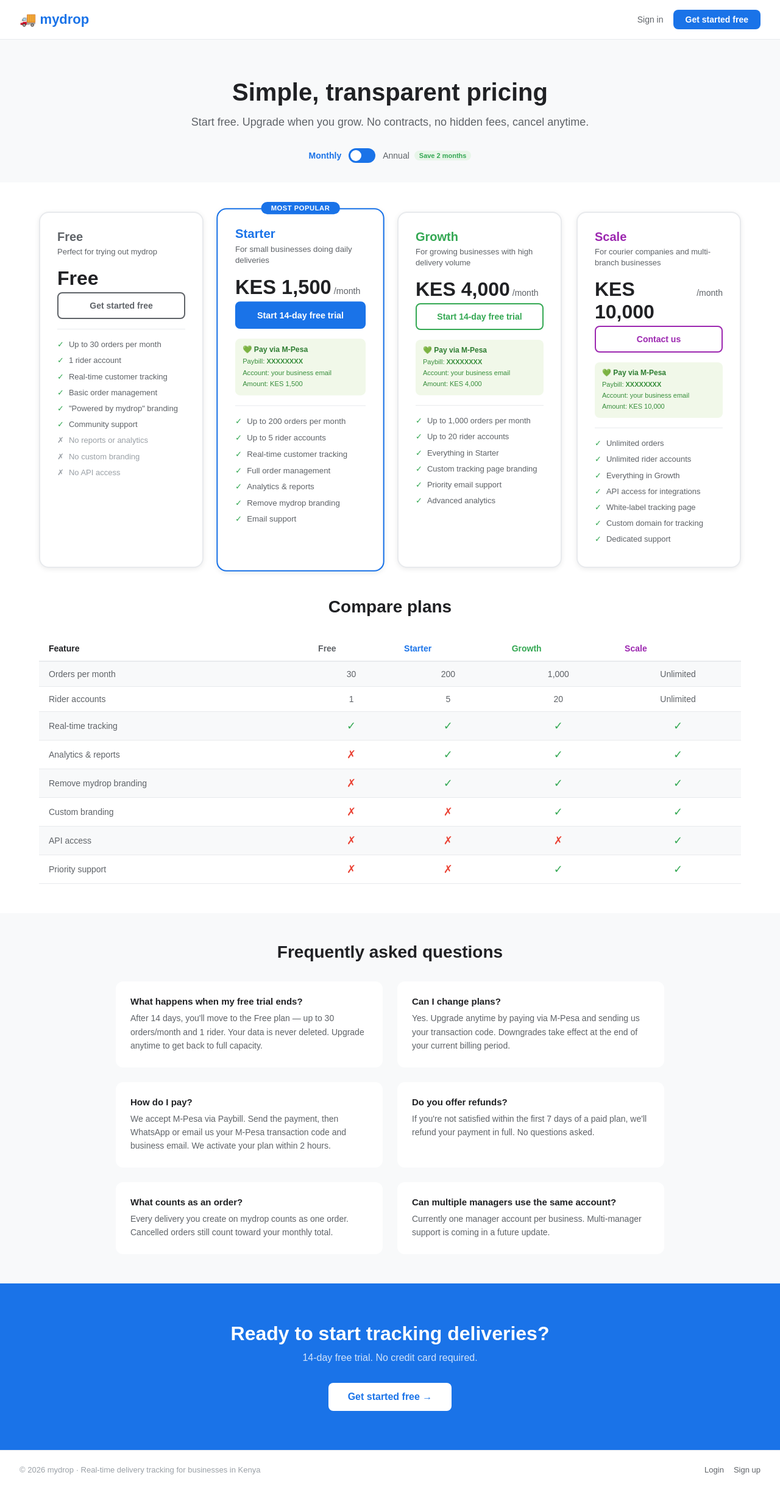
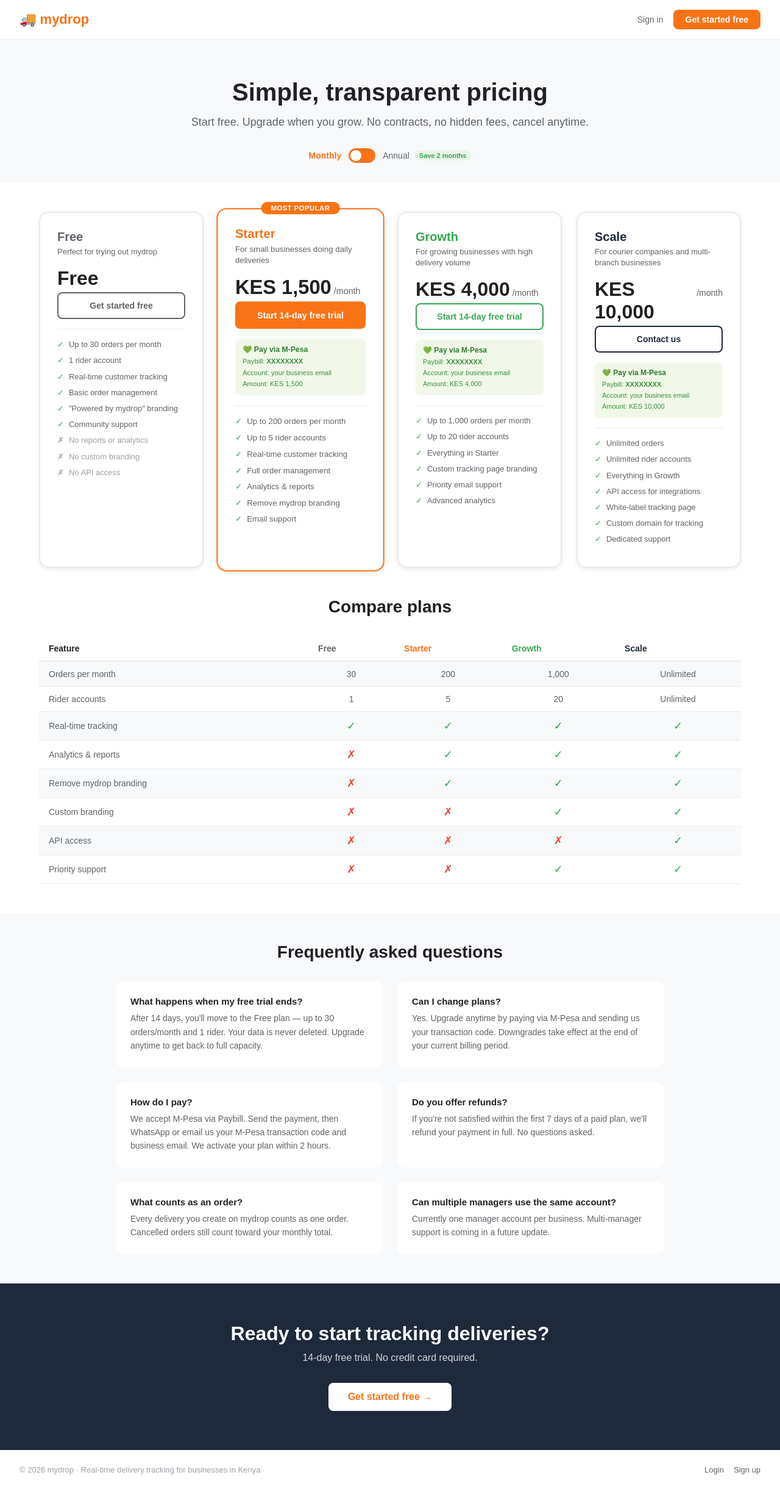
Before and after one commit to sam-scripter/my-drop, a React (Vite) app in the folder web/: page /pricing in a window 1280 px wide. Shown: the whole page at 61% size. Built offline with nearby package versions, Linux system fonts and the light colour scheme; no server answers.

Commit message:
update the pricing page colors

```diff
--- a/web/src/pages/PricingPage.jsx
+++ b/web/src/pages/PricingPage.jsx
@@ -41,7 +41,7 @@
     monthlyPrice: 1500,
     annualPrice: 15000,
     description: 'For small businesses doing daily deliveries',
-    color: '#1A73E8',
+    color: '#F97316',
     features: [
       'Up to 200 orders per month',
       'Up to 5 rider accounts',
@@ -82,7 +82,7 @@
     monthlyPrice: 10000,
     annualPrice: 100000,
     description: 'For courier companies and multi-branch businesses',
-    color: '#9C27B0',
+    color: '#1E293B',
     features: [
       'Unlimited orders',
       'Unlimited rider accounts',
@@ -146,7 +146,7 @@
         <div style={styles.toggle}>
           <span style={{
             ...styles.toggleLabel,
-            color: !isAnnual ? '#1A73E8' : '#5F6368',
+            color: !isAnnual ? '#F97316' : '#5F6368',
             fontWeight: !isAnnual ? '600' : '400',
           }}>
             Monthly
@@ -162,7 +162,7 @@
           </button>
           <span style={{
             ...styles.toggleLabel,
-            color: isAnnual ? '#1A73E8' : '#5F6368',
+            color: isAnnual ? '#F97316' : '#5F6368',
             fontWeight: isAnnual ? '600' : '400',
           }}>
             Annual
@@ -386,7 +386,7 @@
   logo: {
     fontSize: 22,
     fontWeight: 'bold',
-    color: '#1A73E8',
+    color: '#F97316',
     textDecoration: 'none',
   },
   headerLinks: {
@@ -400,7 +400,7 @@
     fontSize: 14,
   },
   signupLink: {
-    background: '#1A73E8',
+    background: '#F97316',
     color: 'white',
     padding: '8px 20px',
     borderRadius: 8,
@@ -439,7 +439,7 @@
   toggleButton: {
     width: 44,
     height: 24,
-    background: '#1A73E8',
+    background: '#F97316',
     borderRadius: 12,
     border: 'none',
     cursor: 'pointer',
@@ -634,7 +634,7 @@
   bottomCta: {
     textAlign: 'center',
     padding: '64px 24px',
-    background: '#1A73E8',
+    background: '#1E293B',
     color: 'white',
   },
   bottomCtaTitle: {
@@ -651,7 +651,7 @@
   bottomCtaButton: {
     display: 'inline-block',
     background: 'white',
-    color: '#1A73E8',
+    color: '#F97316',
     padding: '14px 32px',
     borderRadius: 8,
     textDecoration: 'none',
```
